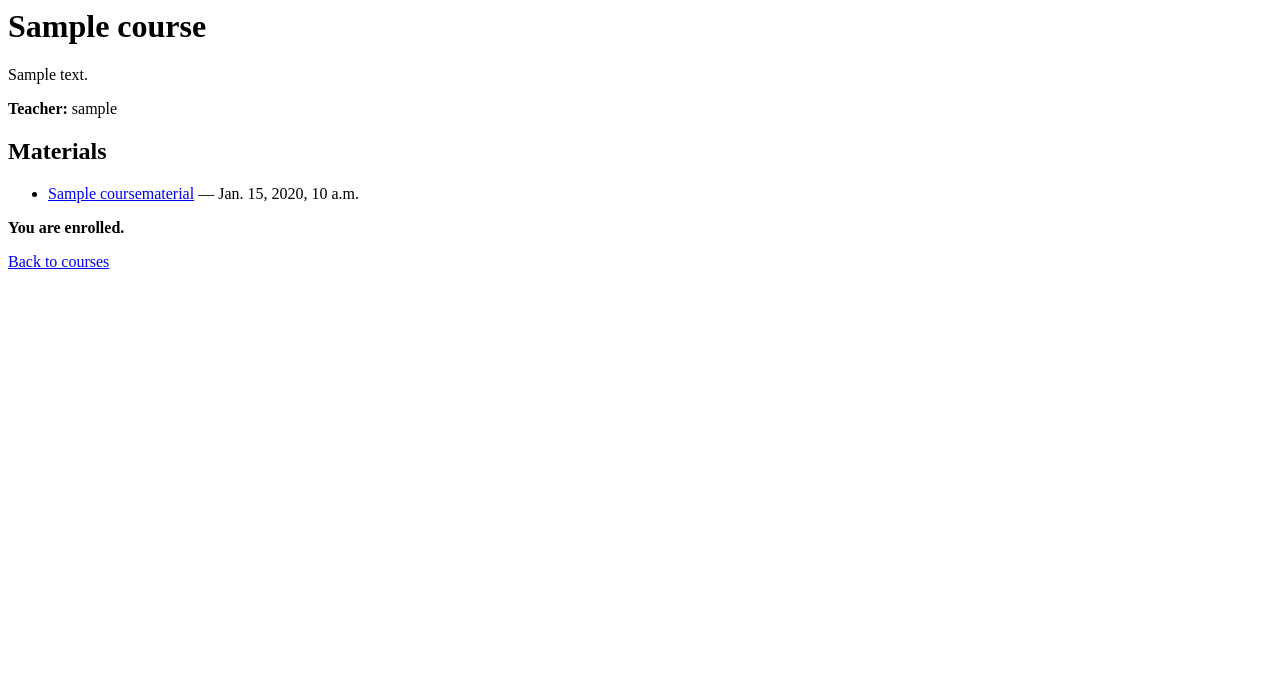
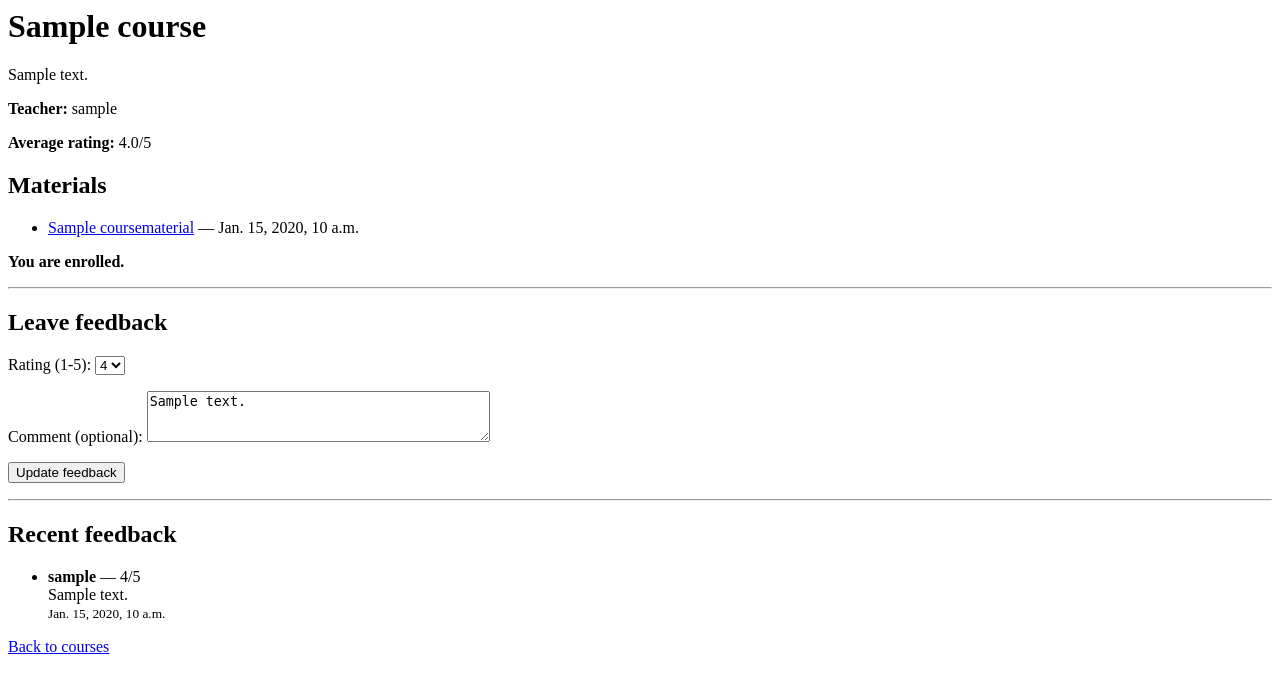
Before and after one commit to Gilkatz2000/eLearning-App-University, a Django app: page /courses/1/ in a window 1280 px wide. Shown: the top 693 px of the page. Run offline with Django 4.2, Linux system fonts and the light colour scheme; a user stored in the database is signed in; tables that the repository leaves empty hold one stand-in row (values such as "Sample post").

Commit message:
show feedback form and list on course detail

```diff
--- a/courses/urls.py
+++ b/courses/urls.py
@@ -7,4 +7,7 @@ urlpatterns = [
     path("<int:course_id>/", views.course_detail, name="course_detail"),
     path("<int:course_id>/enroll/", views.enroll_course, name="enroll_course"),
     path("<int:course_id>/upload/", views.upload_material, name="upload_material"),
+
+    path("<int:course_id>/feedback/", views.submit_feedback, name="submit_feedback"),
+    path("teacher/courses/<int:course_id>/feedback/", views.teacher_course_feedback, name="teacher_course_feedback"),
 ]
--- a/templates/courses/course_detail.html
+++ b/templates/courses/course_detail.html
@@ -1,6 +1,17 @@
 <h1>{{ course.title }}</h1>
 <p>{{ course.description }}</p>
 <p><strong>Teacher:</strong> {{ course.teacher.username }}</p>
+
+{% if avg_rating %}
+  <p><strong>Average rating:</strong> {{ avg_rating|floatformat:1 }}/5</p>
+{% else %}
+  <p><strong>Average rating:</strong> No feedback yet</p>
+{% endif %}
+
+{% if user.is_authenticated and user.role == "TEACHER" and course.teacher == user %}
+  <p><a href="{% url 'upload_material' course.id %}">Upload material</a></p>
+  <p><a href="{% url 'teacher_course_feedback' course.id %}">View feedback (teacher)</a></p>
+{% endif %}
 
 <h2>Materials</h2>
 <ul>
@@ -11,16 +22,23 @@
   {% endfor %}
 </ul>
 
-{% if user.is_authenticated and user.role == "TEACHER" and course.teacher == user %}
-  <p><a href="{% url 'upload_material' course.id %}">Upload material</a></p>
-{% endif %}
-
 {% if user.is_authenticated and user.role == "STUDENT" %}
   {% if enrollment %}
     {% if enrollment.is_blocked %}
       <p><strong>You are blocked from this course.</strong></p>
     {% else %}
       <p><strong>You are enrolled.</strong></p>
+
+      <hr>
+      <h2>Leave feedback</h2>
+
+      <form method="post" action="{% url 'submit_feedback' course.id %}">
+        {% csrf_token %}
+        {{ feedback_form.as_p }}
+        <button type="submit">
+          {% if my_feedback %}Update feedback{% else %}Submit feedback{% endif %}
+        </button>
+      </form>
     {% endif %}
   {% else %}
     <form method="post" action="{% url 'enroll_course' course.id %}">
@@ -30,4 +48,18 @@
   {% endif %}
 {% endif %}
 
+<hr>
+<h2>Recent feedback</h2>
+<ul>
+  {% for fb in feedbacks %}
+    <li>
+      <strong>{{ fb.student.username }}</strong> — {{ fb.rating }}/5<br>
+      {% if fb.comment %}{{ fb.comment }}<br>{% endif %}
+      <small>{{ fb.created_at }}</small>
+    </li>
+  {% empty %}
+    <li>No feedback yet.</li>
+  {% endfor %}
+</ul>
+
 <p><a href="{% url 'course_list' %}">Back to courses</a></p>
```
